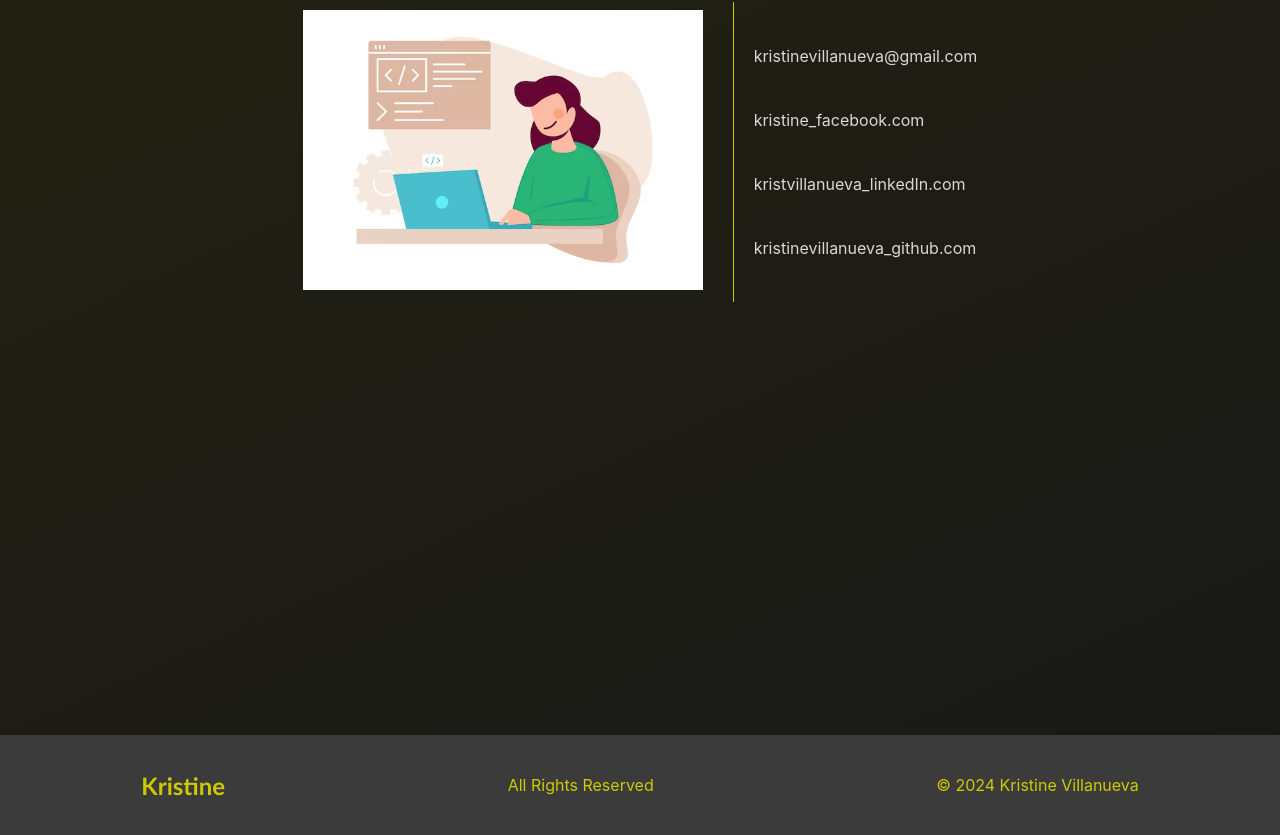
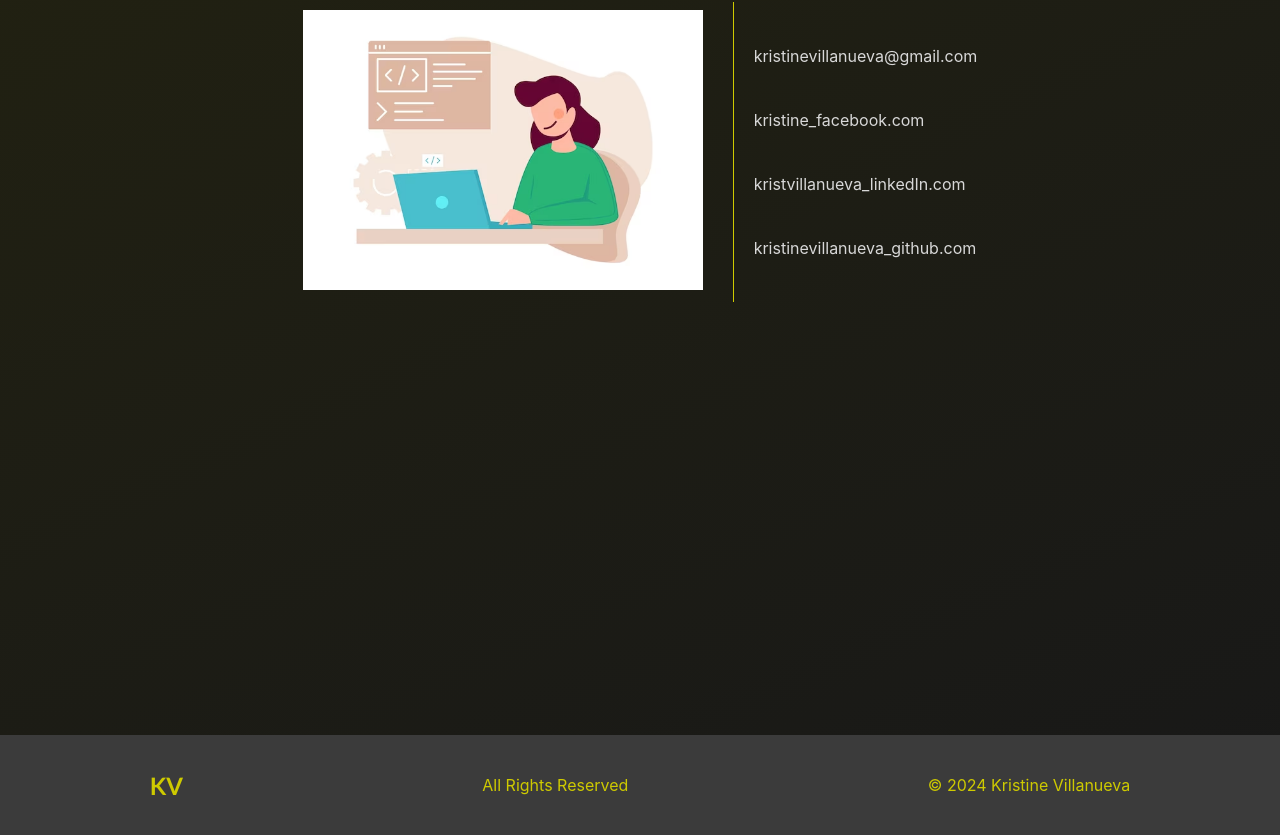
Before and after one commit to KrisVill/kristine-portfolio, a React (Create React App) app in the folder kristine-portfolio/: page / in a window 1280 px wide. Shown: the part 4033-4868 px from the top of the page. Built offline with nearby package versions, Linux system fonts and the light colour scheme.

Commit message:
Update Footer.jsx

```diff
--- a/kristine-portfolio/src/components/Footer.jsx
+++ b/kristine-portfolio/src/components/Footer.jsx
@@ -4,7 +4,7 @@ function Footer() {
   return (
     <section className="footer">
       <div className="logo">
-        <h1>Kristine</h1>
+        <h1>KV</h1>
       </div>
       <p>All Rights Reserved</p>
       <p>&copy; 2024 Kristine Villanueva</p>
```
